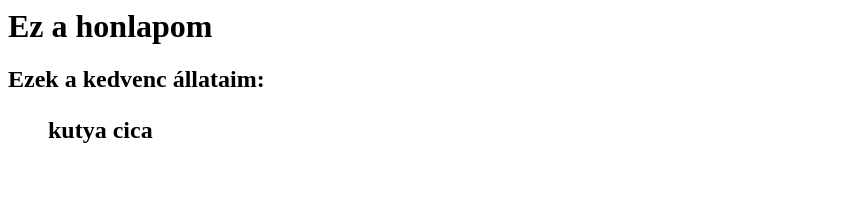
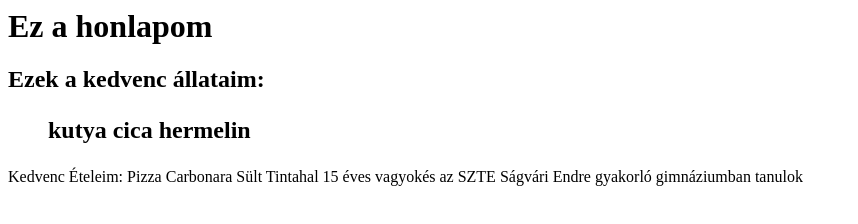
Before and after one commit to szekelyaron07/honlap, a plain HTML site: page index.html in a window 1280 px wide. Shown: the whole page, without its empty margins (0-858 px from the left). Drawn offline with Linux system fonts and the light colour scheme.

Commit message:
Update index.html

```diff
--- a/index.html
+++ b/index.html
@@ -6,8 +6,16 @@
         <ul>
             kutya
             cica
+            hermelin
 
-        </ul>
+        </ul/>
+
         </h2>
+            Kedvenc Ételeim:
+            Pizza
+            Carbonara
+            Sült Tintahal
+
     </h1>
+        15 éves vagyokés az SZTE Ságvári Endre gyakorló gimnáziumban tanulok
 </body>
```
